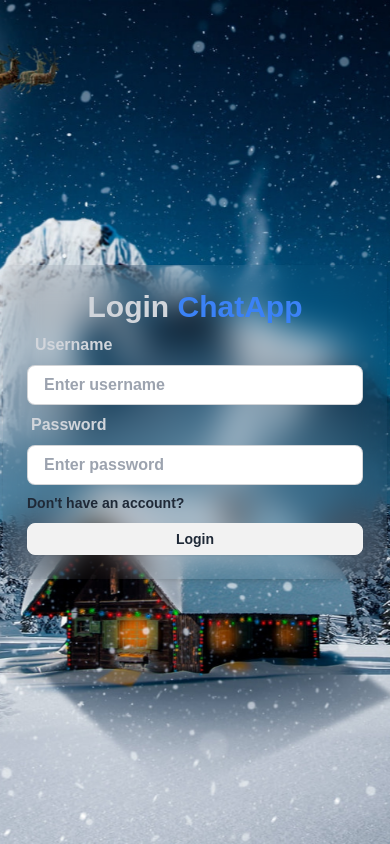
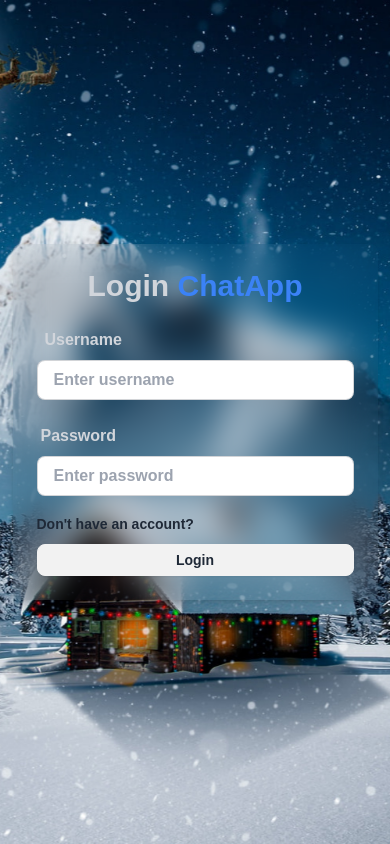
Before and after one commit to OfekAshkenazi/Chat-app, a React (Vite) app in the folder frontend/: page /login in a window 390 px wide. Built offline with nearby package versions, Linux system fonts and the light colour scheme.

Commit message:
trying make it more responsive.

```diff
--- a/frontend/src/components/auth/Login.jsx
+++ b/frontend/src/components/auth/Login.jsx
@@ -18,16 +18,15 @@
     }
 
     return (
-        <section className="flex flex-col items-center justify-center min-w-96 mx-auto">
-            <div className="w-full p-6 rounded-lg shadow-md bg-gray-400 bg-clip-padding backdrop-filter backdrop-blur-lg bg-opacity-0">
+        <section className="flex flex-col items-center justify-center">
+            <div className="w-full p-6 rounded-lg shadow-md bg-gray-400 bg-clip-padding backdrop-filter backdrop-blur-lg bg-opacity-0 min-w-[365px] max-w-[450px]">
                 <h1 className="text-3xl font-semibold text-center text-gray-300">
                     Login
                     <span className="text-blue-500"> ChatApp</span>
                 </h1>
 
-                <form onSubmit={handleSubmit}>
-
-                    <div>
+                <form onSubmit={handleSubmit} className="mt-4 w-full">
+                    <div className="mb-4">
                         <label className="label p-2">
                             <span className="text-base label-text text-gray-300">Username</span>
                         </label>
@@ -40,7 +39,7 @@
                         />
                     </div>
 
-                    <div>
+                    <div className="mb-4">
                         <label className="label">
                             <span className="text-base label-text text-gray-300">Password</span>
                         </label>
@@ -51,28 +50,23 @@
                             value={password}
                             onChange={(e) => setPassword(e.target.value)}
                         />
-
                     </div>
 
-
-                    <Link to="/signup" className="text-sm hover:underline hover:text-blue-600 mt-2 inline-block">
+                    <Link to="/signup" className="text-sm hover:underline hover:text-blue-600 inline-block">
                         Don't have an account?
                     </Link>
 
-                    <div>
+                    <div className="mt-2">
                         <button
-                            className="btn btn-block btn-sm mt-2"
-                            disabled={loading} >
+                            className="btn btn-block btn-sm"
+                            disabled={loading}>
                             {loading ? <span className="loading loading-spinner"></span> : "Login"}
-
                         </button>
                     </div>
+                </form>
+            </div>
+        </section>
+    );
 
 
-                </form>
-
-
-            </div>
-        </section>
-    )
 }
--- a/frontend/src/components/auth/Signup.jsx
+++ b/frontend/src/components/auth/Signup.jsx
@@ -35,7 +35,7 @@
 
 
     return (
-        <section className="flex flex-col items-center justify-center min-w-96 mx-auto">
+        <section className="flex flex-col items-center justify-center min-w-80 mx-auto sm:min-w-96">
 
             <div className="w-full p-6 rounded-lg shadow-md bg-gray-400 bg-clip-padding backdrop-filter backdrop-blur-lg bg-opacity-0">
 
--- a/frontend/src/index.css
+++ b/frontend/src/index.css
@@ -12,6 +12,7 @@
     background-attachment: fixed;
     font-family: sans-serif;
     font-weight: 600;
+
 }
 
 
```
